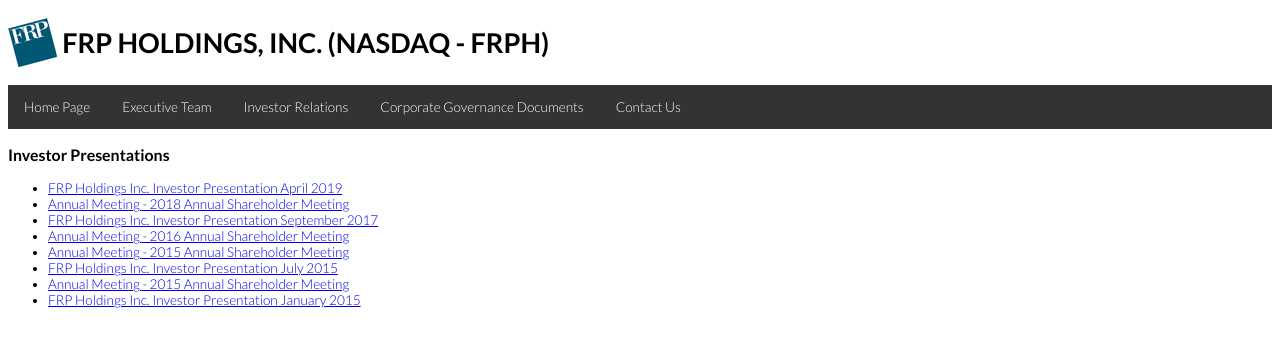
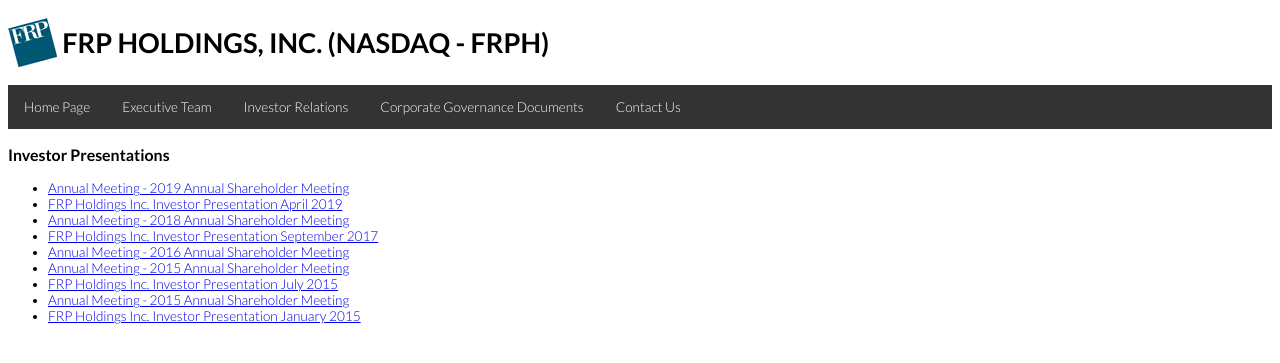
Before and after one commit to frpholdings/frpholdings.github.io, a Jekyll site: the page built from investor-presentations.md, in a window 1280 px wide. Shown: the top 363 px of the page. Built offline with Jekyll 4.4.1, drawn with Linux system fonts in a browser that asks for light colours.

Commit message:
Update investor-presentations.md

```diff
--- a/investor-presentations.md
+++ b/investor-presentations.md
@@ -6,6 +6,7 @@
 
 ### {{page.title}}
 
+- [Annual Meeting - 2019 Annual Shareholder Meeting](/assets/presentations/2019 Annual Meeting updated 5-8-19 Final.pdf)
 - [FRP Holdings Inc. Investor Presentation April 2019](/assets/presentations/2019-InvestorPresentationfinal.pdf)
 - [Annual Meeting - 2018 Annual Shareholder Meeting](/assets/presentations/2018 Annual Meeting 5-14-18.pdf)
 - [FRP Holdings Inc. Investor Presentation September 2017](/assets/presentations/frph-20170901-ip.pdf)
```
